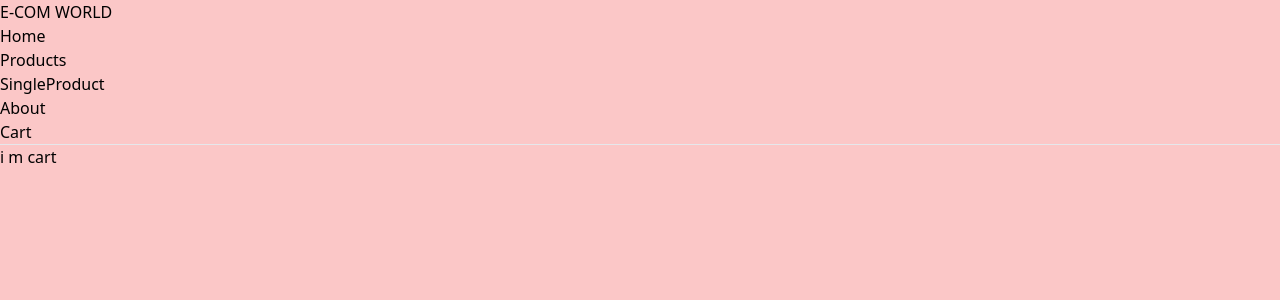
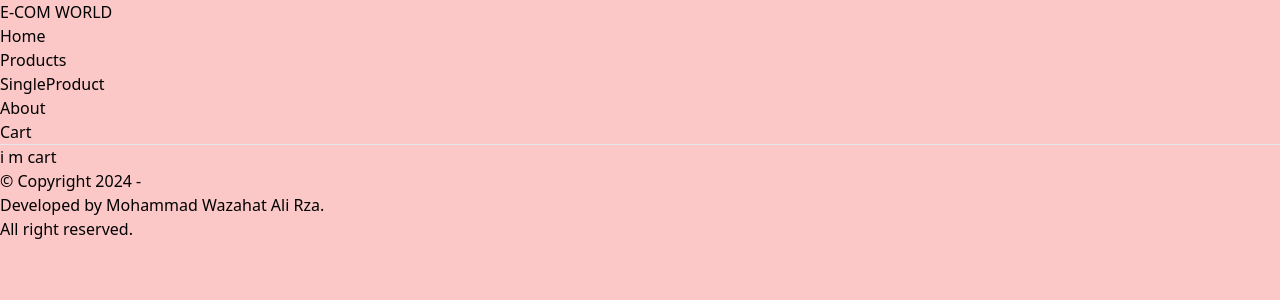
Before and after one commit to MohammadWazahat/myEcomProject, a React (Vite) app: page /cart in a window 1280 px wide. Shown: the top 300 px of the page. Built offline with nearby package versions, Linux system fonts and the light colour scheme.

Commit message:
Footer added in all components

```diff
--- a/src/components/AllComponents.jsx
+++ b/src/components/AllComponents.jsx
@@ -6,27 +6,58 @@ import Products from "./products/Products";
 import SingleProduct from "./singleProduct/SingleProduct";
 import About from "./about/About";
 import Navbar from "./header/Navbar";
+import Footer from "./footer/Footer";
 
 const router = createBrowserRouter([
   {
     path: "/",
-    element: <><Navbar/><Home /></>,
+    element: (
+      <>
+        <Navbar />
+        <Home />
+        <Footer />
+      </>
+    ),
   },
   {
     path: "/about",
-    element: <><Navbar/><About /></>,
+    element: (
+      <>
+        <Navbar />
+        <About />
+        <Footer />
+      </>
+    ),
   },
   {
     path: "/allProducts",
-    element: <><Navbar/><Products /></>,
+    element: (
+      <>
+        <Navbar />
+        <Products />
+        <Footer />
+      </>
+    ),
   },
   {
     path: "/singleproduct/:id",
-    element:<><Navbar/> <SingleProduct /></>,
+    element: (
+      <>
+        <Navbar />
+        <SingleProduct />
+        <Footer />
+      </>
+    ),
   },
   {
     path: "/cart",
-    element: <><Navbar/><Cart /></>,
+    element: (
+      <>
+        <Navbar />
+        <Cart />
+        <Footer />
+      </>
+    ),
   },
 ]);
 
@@ -34,7 +65,6 @@ const AllComponents = () => {
   return (
     <div>
       <RouterProvider router={router}></RouterProvider>
-
     </div>
   );
 };
--- /dev/null
+++ b/src/components/footer/Footer.jsx
@@ -0,0 +1,19 @@
+import React from "react";
+
+const Footer = () => {
+  return (
+    <div >
+      <section>
+        <div class="flex  justify-center my-3">
+          <div class="mx-1">© Copyright 2024 -</div>
+          <div class="mx-1">
+             Developed by Mohammad Wazahat Ali Rza.
+          </div>
+          <div class="mx-1"> All right reserved.</div>
+        </div>
+      </section>
+    </div>
+  );
+};
+
+export default Footer;
```
